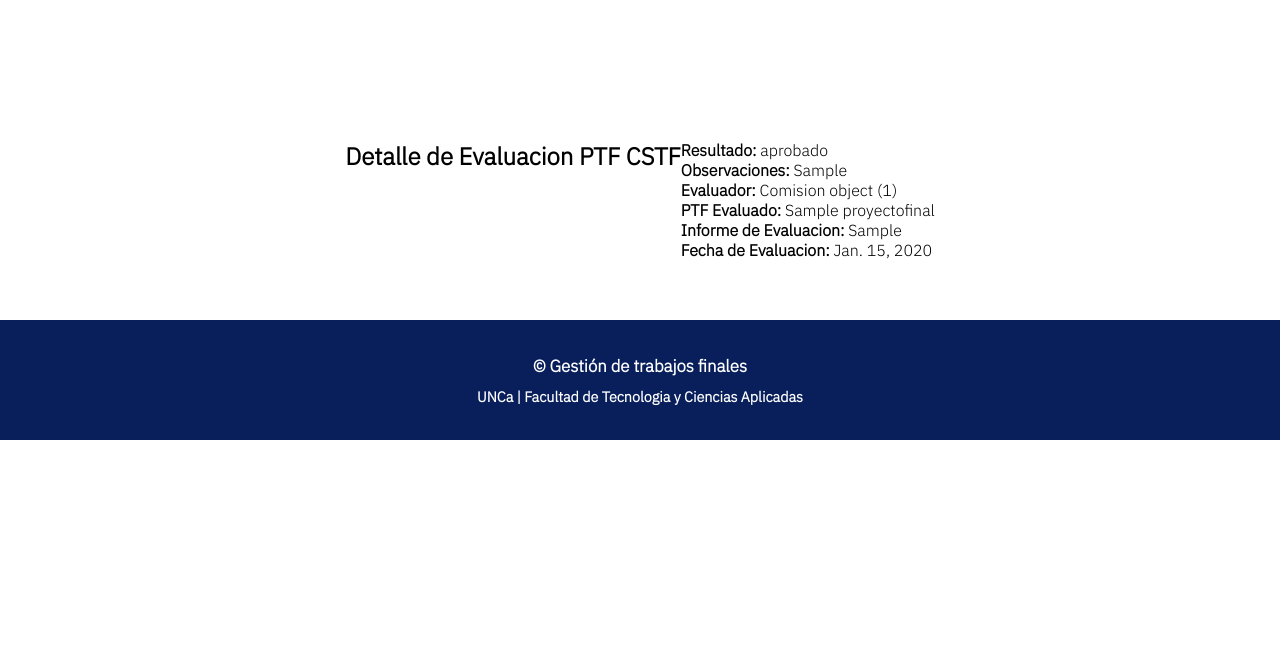
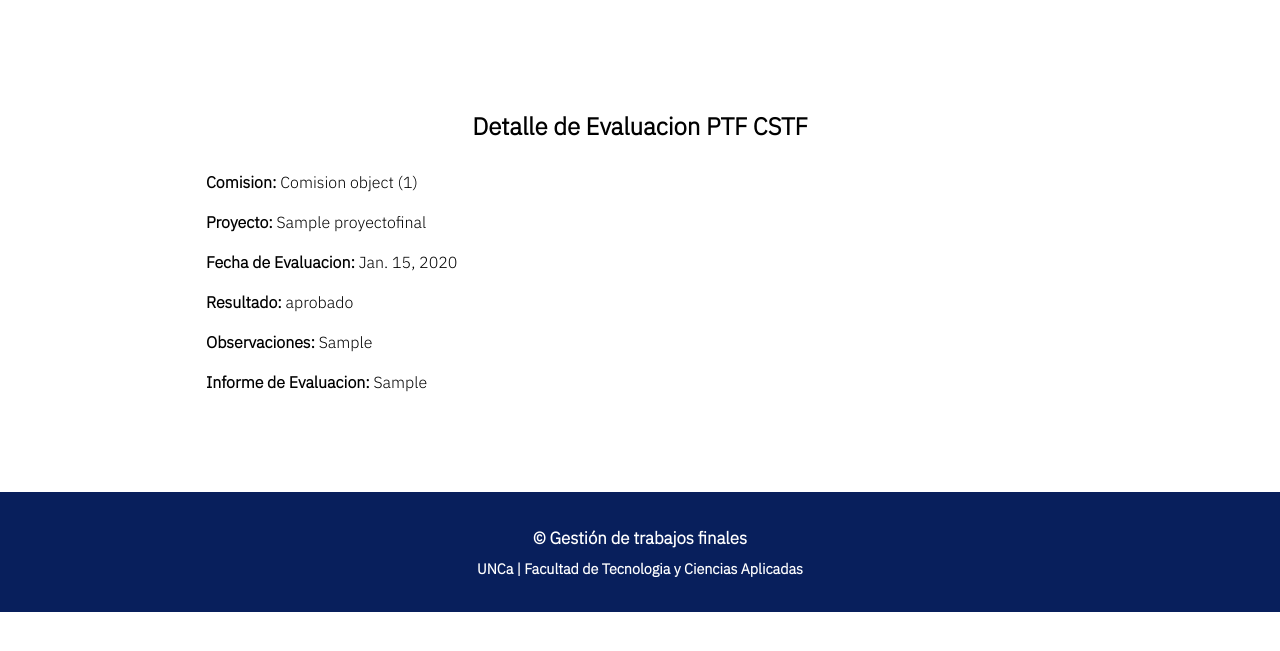
Before and after one commit to PaulaRojasFrias/laboratorio-prog3, a Django app: page /dictamenes/evaluacion_ptf_cstf_detalle/1/ in a window 1280 px wide. Shown: the part 100-751 px from the top of the page. Run offline with Django 4.2, Linux system fonts and the light colour scheme; tables that the repository leaves empty hold one stand-in row (values such as "Sample post"); some libraries are stand-ins or nearby versions.

Commit message:
fin del integrante de la comision

```diff
--- a/dictamenes/templates/evaluacion_ptf_cstf_detalle.html
+++ b/dictamenes/templates/evaluacion_ptf_cstf_detalle.html
@@ -1,17 +1,32 @@
 {% extends "base.html" %}
-
+{% load static %}
 {% block titulo %}Detalle de Evaluacion PTF CSTF{% endblock %}
-
+{% block extra_css %} <link href="{% static 'css/detalle.css' %}" rel="stylesheet" > {% endblock %}
 {% block contenido %}
     <main>
-        <h1>Detalle de Evaluacion PTF CSTF</h1>
-        <div class="detalle-evaluacion">
-            <p><strong>Resultado:</strong> {{ evaluacion.resultadoCSTF }}</p>
-            <p><strong>Observaciones:</strong> {{ evaluacion.observaciones }}</p>
-            <p><strong>Evaluador:</strong> {{ evaluacion.evaluadorCSTF }}</p>
-            <p><strong>PTF Evaluado:</strong> {{ evaluacion.ptf_evaluadoCSTF }}</p>
-            <p><strong>Informe de Evaluacion:</strong> {{ evaluacion.informeEvaluacionCSTF }}</p>
-            <p><strong>Fecha de Evaluacion:</strong> {{ evaluacion.fechaEvaluacionCSTF }}</p>
+        <div class='contenedorPrincipal'>
+            <h1>Detalle de Evaluacion PTF CSTF</h1>
+            <div class='contenedorDetalle'>
+                <div class='contenedorInfo'>
+                    <p><strong>Comision:</strong> {{ evaluacion.evaluadorCSTF }}</p><br>
+                    <p><strong>Proyecto:</strong> {{ evaluacion.ptf_evaluadoCSTF }}</p><br>
+                    <p><strong>Fecha de Evaluacion:</strong> {{ evaluacion.fechaEvaluacionCSTF }}</p><br>
+                    <p><strong>Resultado:</strong> {{ evaluacion.resultadoCSTF }}</p><br>
+                    <p><strong>Observaciones:</strong> {{ evaluacion.observaciones |default_if_none:"---" }}</p><br>
+                    <p><strong>Informe de Evaluacion:</strong> {{ evaluacion.informeEvaluacionCSTF }}</p><br>
+                </div>
+
+                <div class='botones'>
+                    {% if perms.persona.permiso_cstf %}
+                        <button class='btnVolver btn'><a href="{% url 'dictamenes:cstf_listaEvaluacionesComision' user.username %}">Volver</a></button>
+                    {% endif %}
+
+                    {% if perms.usuarios.permiso_administrador %}
+                        <button class='btnVolver btn'><a href="{% url 'dictamenes:evaluacion_ptf_cstf_lista.html' %}">Volver</a></button>
+                        <button class='btnEditar btn'><a href="{% url 'dictamenes:evaluacion_ptf_cstf_edit' evaluacion.id %}">Editar</a></button>
+                    {% endif %}
+                </div>
+            </div>
         </div>
     </main>
 {% endblock %}
--- a/dictamenes/views.py
+++ b/dictamenes/views.py
@@ -22,7 +22,7 @@ def cstf_listaEvaluacionesComision(request, username):
 
 def evaluacion_ptf_cstf_lista(request):
     evaluaciones = EvaluacionPTF_CSTF.objects.all()
-    return render(request, 'evaluacion_ptf_cstf_form.html', {'evaluaciones': evaluaciones})
+    return render(request, 'evaluacion_ptf_cstf_lista.html', {'evaluaciones': evaluaciones})
 
 def evaluacion_ptf_cstf_detalle(request, pk):
     evaluacion = get_object_or_404(EvaluacionPTF_CSTF, pk=pk)
```
Also changed, not shown: static/img/imgLog.jpg (added), 2 other files.
